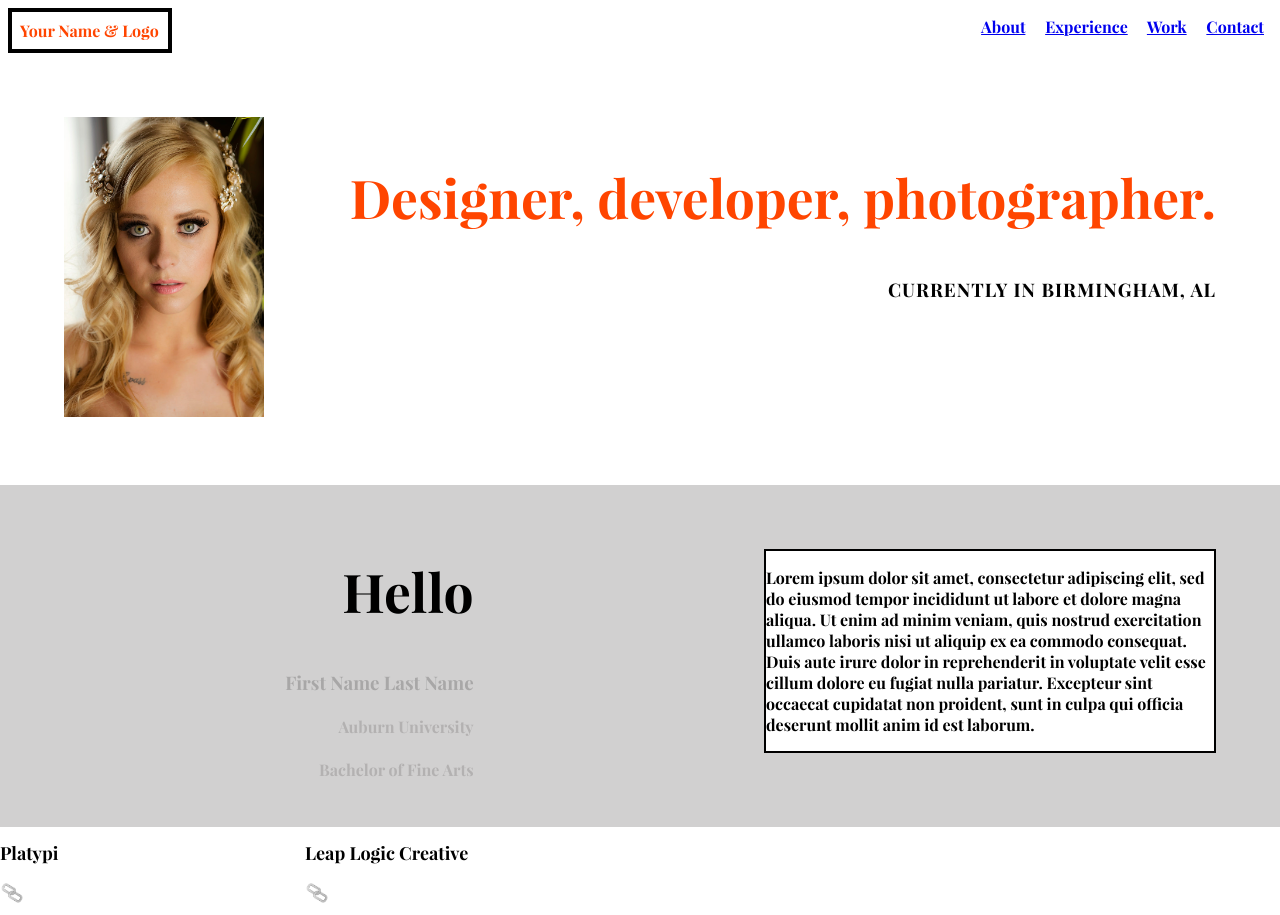
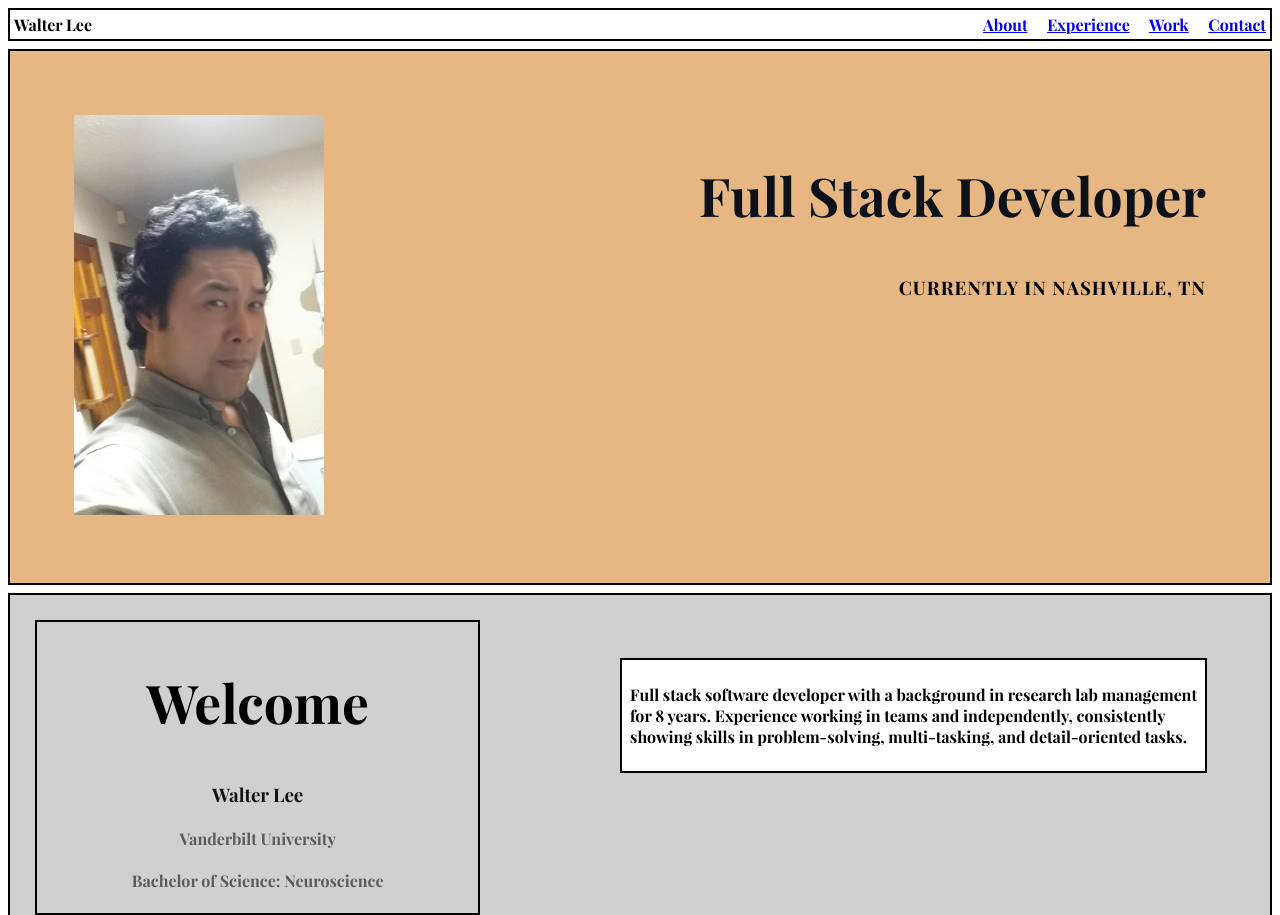
Before and after one commit to walterlee7/covalencelab1, a plain HTML site: page index.html in a window 1280 px wide. Shown: the top 915 px of the page. Drawn offline with Linux system fonts and the light colour scheme.

Commit message:
made some updates

```diff
--- a/index.html
+++ b/index.html
@@ -5,14 +5,15 @@
     <meta charset="UTF-8">
     <meta name="viewport" content="width=device-width, initial-scale=1.0">
     <meta http-equiv="X-UA-Compatible" content="ie=edge">
-    <title>Lab Project: Resume (01-08-18)</title>
+    <title>Walter Lee Resume in HTML and CSS</title>
     <link rel="stylesheet" href="./lab1.css">
 </head>
 
 <body>
 
-    <nav>
-        <div class="name">Your Name & Logo</div>
+    <nav class="navbar">
+
+        <div class="name">Walter Lee</div>
 
         <div class="nav">
             <a href="#about">About</a>
@@ -24,11 +25,12 @@
     </nav>
 
     <section class="hero">
-        <div class="woman">
-            <img src="./images/womanimage.jpg" height="300" width="200">
+
+        <div class="man">
+            <img src="./images/walt.jpg" height="400" width="250">
             <div class="whoami">
-                <h1 class="text-red">Designer, developer, photographer.</h1>
-                <h3 class="text-uppercase">Currently in Birmingham, AL</h3>
+                <h1 class="text-red">Full Stack Developer</h1>
+                <h3 class="text-uppercase">Currently in Nashville, TN</h3>
             </div>
         </div>
 
@@ -37,18 +39,16 @@
     <section id="about" class="about">
 
         <div class="aboutleft">
-            <h2 class="abouthello">Hello</h2>
-            <h3 class="aboutname">First Name Last Name</h3>
-            <h4 class="aboutrepeat">Auburn University</h4>
-            <h4 class="aboutrepeat">Bachelor of Fine Arts</h4>
+            <h2 class="abouthello">Welcome</h2>
+            <h3 class="aboutname">Walter Lee</h3>
+            <h4 class="aboutrepeat">Vanderbilt University</h4>
+            <h4 class="aboutrepeat">Bachelor of Science: Neuroscience</h4>
         </div>
 
         <div class="aboutright">
             <p>
-                Lorem ipsum dolor sit amet, consectetur adipiscing elit, sed do eiusmod tempor incididunt ut labore et dolore magna aliqua.
-                Ut enim ad minim veniam, quis nostrud exercitation ullamco laboris nisi ut aliquip ex ea commodo consequat.
-                Duis aute irure dolor in reprehenderit in voluptate velit esse cillum dolore eu fugiat nulla pariatur. Excepteur
-                sint occaecat cupidatat non proident, sunt in culpa qui officia deserunt mollit anim id est laborum.
+                Full stack software developer with a background in research lab management for 8 years. Experience working in teams and independently,
+                consistently showing skills in problem-solving, multi-tasking, and detail-oriented tasks.
             </p>
         </div>
 
@@ -151,7 +151,7 @@
         </div>
         <div class="contactright">
             <h4>Let's work together.</h4>
-            <h4>email@gmail.com</h4>
+            <h4>walter.lee9@gmail.com</h4>
         </div>
     </section>
 
--- a/lab1.css
+++ b/lab1.css
@@ -13,22 +13,30 @@ html, body {
     url('assets/Font/Playfair Display 700.ttf') format('truetype');
 }
 
+.navbar {
+    margin: 8px;
+    padding: 4px;
+    border: 2px solid black;
+}
+
 .name {
-    border: 4px solid black;
-    margin: 8px;
-    padding: 8px;
-    width: 140px;
-    color: orangered;
+    width: 80px;
     float: left;
+
 }
 
 .nav {
     text-align: right;
     word-spacing: 16px;
-    padding: 1em;
 }
 
-.woman{
+.hero {
+    border: 2px solid black;
+    margin: 8px;
+    background-color: rgb(230, 183, 130);
+}
+
+.man{
     margin: 4em;
     display: block;
     position: relative;
@@ -44,7 +52,7 @@ html, body {
 }
 
 .text-red {
-    color: orangered;
+    color: rgb(13, 17, 26);
     font-size: 40pt;
 }
 
@@ -55,11 +63,14 @@ html, body {
 
 .about {
     background-color: rgb(209, 208, 208);
+    margin: 8px;
+    border: 2px solid black;
     overflow: auto;
 }
 
 .aboutleft {
-    text-align: right;
+    border: 2px solid black;
+    text-align: center;
     float: left;
     width: 35%;
     margin: 2%;
@@ -70,23 +81,25 @@ html, body {
 }
 
 .aboutname {
-    color: rgb(168, 167, 167);
+    color: rgb(19, 18, 18);
 }
 
 .aboutrepeat {
-    color: rgb(179, 177, 177);
+    color: rgb(92, 90, 90);
 }
 
 .aboutright {
     background-color: white;
     text-align: left;
-    width: 35%;
+    width: 45%;
     margin: 5%;
+    padding: 8px;
     float: right;
     border: 2px solid black;
 }
 
 .experience {
+    justify-content: center;
     display: grid;
     grid-template-columns: 300px 300px;
     grid-gap: 5px;
@@ -146,6 +159,7 @@ html, body {
   }
 
 .work {
+    justify-content: center;
     display: grid;
     grid-template-columns: 200px 200px 200px;
     grid-gap: 10px;
@@ -184,6 +198,7 @@ html, body {
 }
 
 .foot {
+    justify-content: center;
     display: grid;
     grid-template-columns: 100px 300px 100px;
     grid-gap: 10px;
```
Also changed, not shown: README.md, images/walt.jpg (added), images/womanimage.jpg (deleted).
